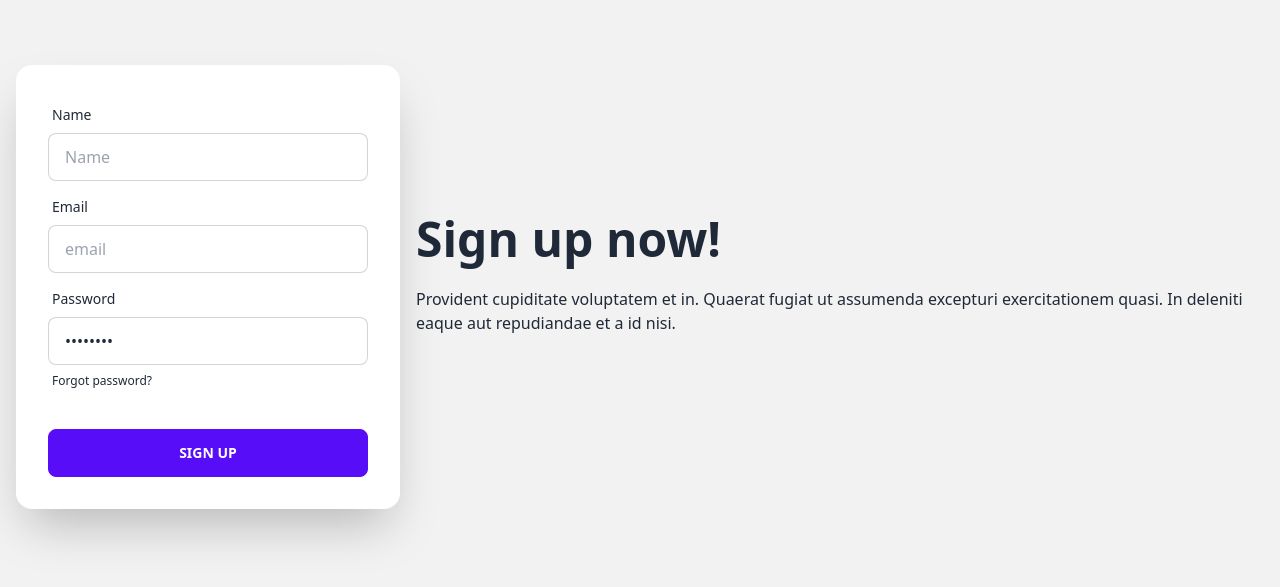
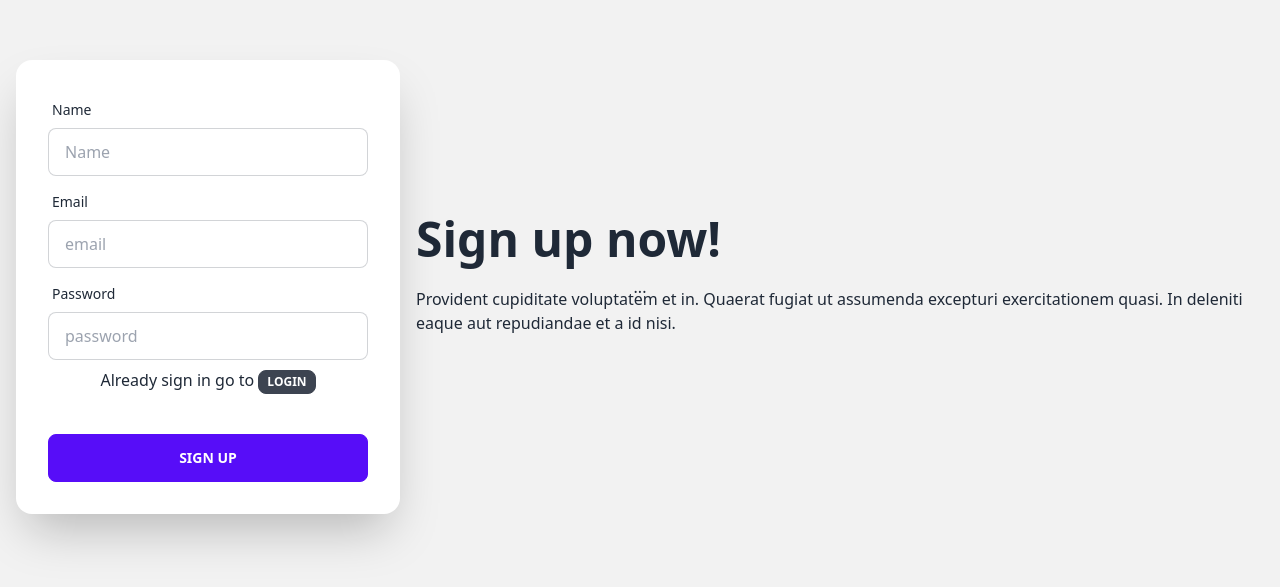
Before and after one commit to tanzimnahid6/bistro-boss-client, a React (Vite) app: page /signup in a window 1280 px wide. Shown: the part 113-700 px from the top of the page. Built offline with nearby package versions, Linux system fonts and the light colour scheme; no server answers.

Commit message:
privet route setup but valdation method problem

```diff
--- a/package.json
+++ b/package.json
@@ -26,6 +26,7 @@
     "react-simple-captcha": "^9.0.2",
     "react-tabs": "^6.0.1",
     "sort-by": "^1.2.0",
+    "sweetalert2": "^11.7.5",
     "swiper": "^9.3.2"
   },
   "devDependencies": {
--- /dev/null
+++ b/src/Routes/PrivetRout.jsx
@@ -0,0 +1,17 @@
+import { useContext } from "react"
+import { AuthContext } from "../providers/AuthProvide"
+import { Navigate, useLocation } from "react-router-dom"
+
+const PrivetRout = ({ children }) => {
+  const { user, loading } = useContext(AuthContext)
+  const location = useLocation()
+  if(loading){
+    return <div className="m-8"><progress className="progress w-56"></progress></div>
+  }
+  if(!user){
+    return <Navigate to="/login" state={{from:location}}></Navigate>
+  }
+  return <>{children}</>
+}
+
+export default PrivetRout
--- a/src/main.jsx
+++ b/src/main.jsx
@@ -1,4 +1,4 @@
-import React from "react"
+// import React from "react"
 import ReactDOM from "react-dom/client"
 
 import "./index.css"
@@ -7,11 +7,11 @@ import router from "./Routes/Route.jsx"
 import AuthProvide from "./providers/AuthProvide"
 
 ReactDOM.createRoot(document.getElementById("root")).render(
-  <React.StrictMode>
+  // <React.StrictMode>
     <AuthProvide>
       <div className="max-w-screen-xl mx-auto">
         <RouterProvider router={router} />
       </div>
     </AuthProvide>
-  </React.StrictMode>
+  // </React.StrictMode>
 )
--- a/src/pages/Login.jsx
+++ b/src/pages/Login.jsx
@@ -5,13 +5,19 @@ import {
   validateCaptcha,
 } from "react-simple-captcha"
 import { AuthContext } from "../providers/AuthProvide"
-import { Link } from "react-router-dom"
+import { Link, useLocation, useNavigate } from "react-router-dom"
+import PageTitle from "../components/PageTitle/PageTitle"
+import Swal from "sweetalert2"
+
 const Login = () => {
+  const location = useLocation()
+  const navigate = useNavigate()
+  const from = location.state?.from?.pathname || "/"
   const captchaRef = useRef(null)
   const emailRef = useRef(null)
   const [disabled, setDisabled] = useState(true)
-  const { signIn } = useContext(AuthContext)
-
+  const { signIn, setUser } = useContext(AuthContext)
+  console.log(location);
 
   const handleLogin = (e) => {
     e.preventDefault()
@@ -22,13 +28,15 @@ const Login = () => {
 
     signIn(email, password)
       .then((userCredential) => {
-        // Signed in
         const user = userCredential.user
-        // ...
+        setUser(user)
+        console.log(user)
+        Swal.fire("Login successfully")
+        navigate(from, { replace: true })
       })
       .catch((error) => {
-        const errorCode = error.code
         const errorMessage = error.message
+        console.log(errorMessage)
       })
   }
   useEffect(() => {
@@ -39,7 +47,6 @@ const Login = () => {
   const handleValidateCaptcha = () => {
     const user_captcha_value = captchaRef.current.value
     if (validateCaptcha(user_captcha_value)) {
-      alert("match")
       setDisabled(false)
     } else {
       setDisabled(true)
@@ -48,6 +55,7 @@ const Login = () => {
   return (
     <div>
       <div className="hero min-h-screen bg-base-200">
+        <PageTitle title={"login"}></PageTitle>
         <div className="hero-content flex-col lg:flex-row-reverse">
           <div className="text-center md:w-1/2 lg:text-left">
             <h1 className="text-5xl font-bold">Login now!</h1>
@@ -98,13 +106,9 @@ const Login = () => {
                   placeholder="Type the text above"
                   className="input input-bordered"
                   ref={captchaRef}
+                  onBlur={handleValidateCaptcha}
                 />
-                <button
-                  onClick={handleValidateCaptcha}
-                  className="btn btn-outline btn-xs m-2"
-                >
-                  validate
-                </button>
+                <button className="btn btn-outline btn-xs m-2">validate</button>
               </div>
               <div className="form-control mt-6">
                 <input
@@ -116,7 +120,12 @@ const Login = () => {
               </div>
             </form>
             <div className="text-center m-2">
-              <p>New here ? create a new account <Link to="/signup" className="btn btn-sm">Sign up</Link> </p>
+              <p>
+                New here ? create a new account{" "}
+                <Link to="/signup" className="btn btn-sm">
+                  Sign up
+                </Link>{" "}
+              </p>
             </div>
           </div>
         </div>
--- /dev/null
+++ b/src/pages/Secret.jsx
@@ -0,0 +1,11 @@
+
+const Secret = () => {
+
+    return (
+        <div>
+            <h1>Lorem ipsum dolor sit amet consectetur, adipisicing elit. Tempora, perferendis! Aspernatur laborum corrupti voluptatum. Voluptates, dolores magni. Reprehenderit culpa, nihil iste eos vel maiores voluptates dolor alias reiciendis in? Mollitia rem consequuntur iste fuga quis saepe voluptatibus dolorem, debitis ipsa consequatur aliquid non animi nihil eos! Nisi tempore laboriosam eum.</h1>
+        </div>
+    );
+};
+
+export default Secret;
--- a/src/pages/Shared/Navbar/Navbar.jsx
+++ b/src/pages/Shared/Navbar/Navbar.jsx
@@ -1,6 +1,22 @@
+import { useContext } from "react"
 import { Link } from "react-router-dom"
+import { AuthContext } from "../../../providers/AuthProvide"
+import Swal from "sweetalert2"
 
 const Navbar = () => {
+  const {user,logOut} = useContext(AuthContext)
+
+
+  const handleLogout=()=>{
+    logOut()
+    .then(() => {
+      // Sign-out successful.
+      Swal.fire('Log Out successfully done')
+    }).catch((error) => {
+      // An error happened.
+      console.log(error);
+    });
+  }
   const navOption = (
     <>
       <li>
@@ -13,8 +29,16 @@ const Navbar = () => {
         <Link to="/order/salad">Order Food</Link>
       </li>
       <li>
+        <Link to="/secret">Privet route</Link>
+      </li>
+
+      {
+        user? <> <li>
+        <div onClick={handleLogout} className="btn btn-ghost">Log out</div>
+      </li></>:<> <li>
         <Link to="/login">Login</Link>
-      </li>
+      </li></>
+      }
 
 
     </>
--- a/src/pages/Shared/SignUp.jsx
+++ b/src/pages/Shared/SignUp.jsx
@@ -1,6 +1,12 @@
 import { useForm } from "react-hook-form"
+import { Link, useNavigate } from "react-router-dom"
+import PageTitle from "../../components/PageTitle/PageTitle"
+import { useContext } from "react"
+import { AuthContext } from "../../providers/AuthProvide"
 
 const SignUp = () => {
+    const {createUser,logOut} = useContext(AuthContext)
+    const navigate = useNavigate()
   const {
     register,
     handleSubmit,
@@ -9,10 +15,26 @@ const SignUp = () => {
   } = useForm()
   const onSubmit = (data) => {
     console.log(data)
+    createUser(data.email,data.password)
+    .then((userCredential) => {
+        // Signed in
+        const user = userCredential.user;
+        console.log(user);
+        navigate('/login')
+        logOut()
+        // ...
+      })
+      .catch((error) => {
+
+        const errorMessage = error.message;
+        console.log(errorMessage);
+        // ..
+      });
   }
 
   return (
     <div className="hero min-h-screen bg-base-200">
+    <PageTitle title={"Sing up"}></PageTitle>
       <div className="hero-content flex-col lg:flex-row-reverse">
         <div className="text-center lg:text-left">
           <h1 className="text-5xl font-bold">Sign up now!</h1>
@@ -34,9 +56,9 @@ const SignUp = () => {
                 className="input input-bordered"
                 {...register("name", { required: true })}
               />
-              {errors.name && <span className="text-red-500">This field is required</span>}
-
-
+              {errors.name && (
+                <span className="text-red-500">name field is required</span>
+              )}
             </div>
             <div className="form-control">
               <label className="label">
@@ -46,31 +68,50 @@ const SignUp = () => {
                 type="text"
                 placeholder="email"
                 className="input input-bordered"
-
-                {...register("email" ,{ required: true })}
+                {...register("email", { required: true })}
               />
-               {errors.email && <span className="text-red-500">This field is required</span>}
+              {errors.email && (
+                <span className="text-red-500">Email field is required</span>
+              )}
             </div>
             <div className="form-control">
               <label className="label">
                 <span className="label-text">Password</span>
               </label>
+
+              {/* STRONG PASSWORD VALIDATION================================ START========================== */}
               <input
                 type="password"
                 placeholder="password"
                 className="input input-bordered"
-                defaultValue="password"
-                {...register("password",{ required: true })}
+                {...register("password", {
+                  required: true,
+                  minLength: 6,
+                  pattern: /^(?=.*[A-Z])(?=.*[0-9])/,
+                })}
               />
-              {errors.password && <span className="text-red-500">This field is required</span>}
-              <label className="label">
-                <a href="#" className="label-text-alt link link-hover">
-                  Forgot password?
-                </a>
+              {errors.password?.type === "required" && (
+                <span className="text-red-500">Password field is required</span>
+              )}
+              {errors.password?.type === "minLength" && (
+                <span className="text-red-500">
+                  password must be greater then 6 characters
+                </span>
+              )}
+              {errors.password?.type === "pattern" && (
+                <span className="text-red-500">
+                  password must be one uppercase and one number
+                </span>
+              )}
+              {/* STRONG PASSWORD VALIDATION================================END========================== */}
+              <label className="label text-center">
+                <p>
+                  Already sign in go to <Link className="btn btn-xs" to="/login">Login</Link>{" "}
+                </p>
               </label>
             </div>
             <div className="form-control mt-6">
-              <button className="btn btn-primary">sign up</button>
+      <input type="submit" className="btn btn-primary" value={"sign up"} />
             </div>
           </form>
         </div>
--- a/src/providers/AuthProvide.jsx
+++ b/src/providers/AuthProvide.jsx
@@ -1,7 +1,7 @@
 import { createContext, useEffect, useState } from "react"
 import { getAuth, createUserWithEmailAndPassword, onAuthStateChanged,  signInWithEmailAndPassword, signOut } from "firebase/auth"
 import app from "../../firebase.config"
-import { setLogLevel } from "firebase/app"
+
 const auth = getAuth(app)
 
 export const AuthContext = createContext(null)
@@ -9,22 +9,22 @@ const AuthProvide = ({ children }) => {
   const [user, setUser] = useState(null)
   const [loading, setLoading] = useState(true)
 
-  //create user method =========================================
+  //create user method ==================================
   const createUser = (email, password) => {
     setLoading(true)
-    return createUserWithEmailAndPassword(email,password,auth)
+    return createUserWithEmailAndPassword(auth,email,password)
   }
 
   //sign in method=======================================
   const signIn = (email,password)=>{
     setLoading(true)
-    return signInWithEmailAndPassword(email,password,auth)
+    return signInWithEmailAndPassword(auth,email,password)
 
   }
-  //logout method ==============================
+  //logout method =======================================
   const logOut = ()=>{
-    setLogLevel(true)
-    return signOut()
+    setLoading(true)
+    return signOut(auth)
   }
   //on auth state change=================================
   useEffect(()=>{
```
Also changed, not shown: src/Routes/Route.jsx (+8 -1 lines), 1 other file (tests, documents, lock files or other folders).
